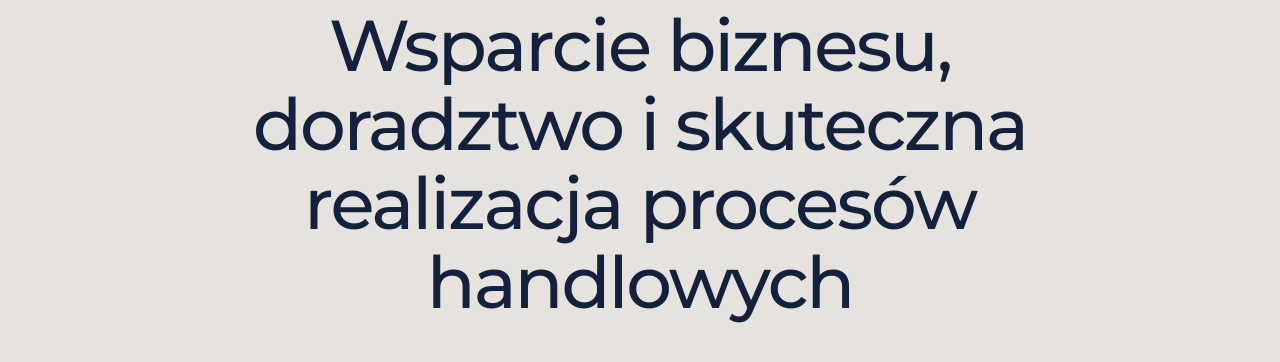
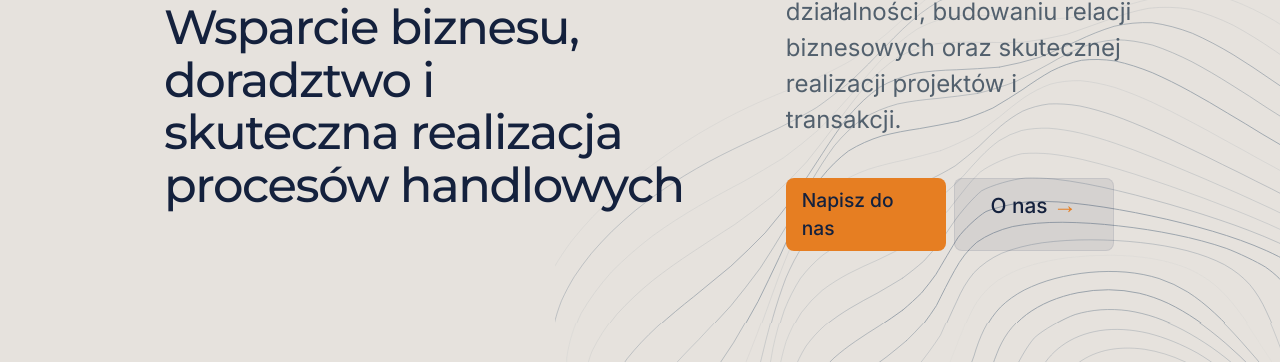
Before and after one commit to Maria2247/olmix, a website built with Vite: page index.html in a window 1280 px wide. Shown: the part 284-646 px from the top of the page. Built offline with nearby package versions, Linux system fonts and the light colour scheme.

Commit message:
changed desktop layout

```diff
--- a/index.html
+++ b/index.html
@@ -98,13 +98,16 @@
       <section id="hero" class="hero">
         <div class="hero-bg" aria-hidden="true"></div>
         <div class="container">
+          <dev>
             <span class="hero-eyebrow">olmix Sp. z o.o.</span>
 
             <h1 class="hero-header">
               Wsparcie biznesu, doradztwo i skuteczna realizacja procesów
               handlowych
             </h1>
+          </dev>
 
+          <dev class="grid-column-right">
             <p class="hero-text">
               Wspieramy firmy w rozwoju działalności, budowaniu relacji
               biznesowych oraz skutecznej realizacji projektów i transakcji.
@@ -115,8 +118,11 @@
               >
               <a href="#about" class="learn-more-btn"> O nas <span>→</span> </a>
             </div>
+          </dev>
         </div>
       </section>
+
+      <!-- ABOUT -->
       <section id="about">
         <div class="about-bg"></div>
         <div class="container">
--- a/src/css/style.css
+++ b/src/css/style.css
@@ -287,9 +287,8 @@ section.hero {
   background-image: url('../assets/hero-bg.svg');
   background-repeat: no-repeat;
   inset: 0;
-  top: 0;
   z-index: -1;
-  opacity: 0.8;
+  opacity: 0.7;
   background-size: 80% auto;
   background-position: bottom right;
 }
@@ -358,38 +357,6 @@ section.hero {
   transform: translateY(0);
 }
 
-.hero-features {
-  display: flex;
-  gap: 1rem;
-  font-size: 0.75rem;
-}
-
-.hero-features li {
-  display: flex;
-  flex-direction: column;
-  justify-content: center;
-  align-items: center;
-  gap: 0.5rem;
-}
-
-.hero-features span {
-  font-size: 1rem;
-  width: 2rem;
-  height: 2rem;
-  display: flex;
-  justify-content: center;
-  align-items: center;
-  background-color: var(--bg-cards);
-  padding: 0.25rem;
-  border-radius: 4px;
-}
-
-.hero-icon {
-  width: 1rem;
-  height: 1rem;
-  fill: var(--text-subtle);
-}
-
 /* ---ABOUT--- */
 
 .about-bg {
@@ -424,13 +391,16 @@ section.hero {
   display: grid;
   grid-template-columns: 1fr;
   gap: 2rem;
+  justify-content: center;
 }
 
 .offer-card {
   background-color: var(--bg-cards);
   border: 1px solid var(--border-color);
   padding: 1rem;
+  margin: 0 auto;
   border-radius: 4px;
+  max-width: 30rem;
   box-shadow:
     0 10px 30px rgba(20, 33, 61, 0.06),
     0 2px 6px rgba(20, 33, 61, 0.03);
@@ -650,6 +620,7 @@ footer .container {
   }
   .header-container {
     padding: 1rem 1.5rem 1rem;
+    justify-content: space-around;
   }
 
   .nav-logo-link {
@@ -708,17 +679,18 @@ footer .container {
   }
 
   .hero-eyebrow {
-    font-size: 2rem;
+    font-size: 1.5rem;
   }
 
   .hero-header {
-    font-size: 3.5rem;
+    /* font-size: 3.5rem; */
+    font-size: 3rem;
     padding: 0 2rem;
   }
 
   .hero-text {
-    font-size: 2rem;
-    max-width: 40rem;
+    font-size: 1.5rem;
+    max-width: 30rem;
   }
 
   .hero-btn-holder {
@@ -727,15 +699,18 @@ footer .container {
   }
 
   .cta-btn {
-    font-size: 1.5rem;
-    width: 12rem;
+    font-size: 1.2rem;
+    width: 10rem;
     padding: 1rem;
   }
 
   .learn-more-btn {
+    font-size: 1.3rem;
+    width: 10rem;
+    padding: 1rem;
+  }
+  .learn-more-btn span {
     font-size: 1.5rem;
-    padding: 1rem;
-    width: 12rem;
   }
 
   /* ---ABOUT--- */
@@ -853,7 +828,7 @@ footer .container {
 
 @media only screen and (min-width: 1024px) {
   .header-container {
-    padding: 1rem;
+    padding: 1rem 2rem;
   }
 
   p {
@@ -935,7 +910,7 @@ footer .container {
 
   /* ---HERO--- */
 
-  section.hero {
+  /* section.hero {
     padding: 5rem;
   }
 
@@ -968,6 +943,61 @@ footer .container {
   .learn-more-btn {
     font-size: 2rem;
     width: 15rem;
+  } */
+  section.hero {
+    padding: 3.75rem 1.5rem 4.5rem;
+  }
+
+  .hero .container {
+    display: grid;
+    grid-template-columns: 1.75fr 1fr;
+    gap: 2rem;
+    align-items: center;
+  }
+
+  .hero-eyebrow {
+    text-align: left;
+    padding: 0 1rem;
+  }
+
+  .hero-header {
+    padding: 0 1rem;
+    margin-bottom: 0;
+    text-align: left;
+  }
+
+  .grid-column-right {
+    display: flex;
+    flex-direction: column;
+    align-items: flex-start;
+    text-align: left;
+    padding-top: 2rem;
+  }
+
+  .hero-text {
+    font-weight: 400;
+    font-size: 1.5rem;
+    max-width: 40rem;
+    padding-top: 1rem;
+    margin-bottom: 2.5rem;
+  }
+
+  .hero-btn-holder {
+    gap: 0.5rem;
+    margin-bottom: 0;
+    justify-content: flex-start;
+  }
+
+  .cta-btn {
+    font-size: 1.2rem;
+    width: 10rem;
+    padding: 0.5rem 1rem;
+  }
+
+  .learn-more-btn {
+    width: 10rem;
+    padding: 0.5rem 1rem;
+    text-align: center;
   }
 
   /* ---ABOUT--- */
```
Also changed, not shown: en/index.html (+4 -0 lines). Lines whose indentation alone changed are shown as unchanged.
